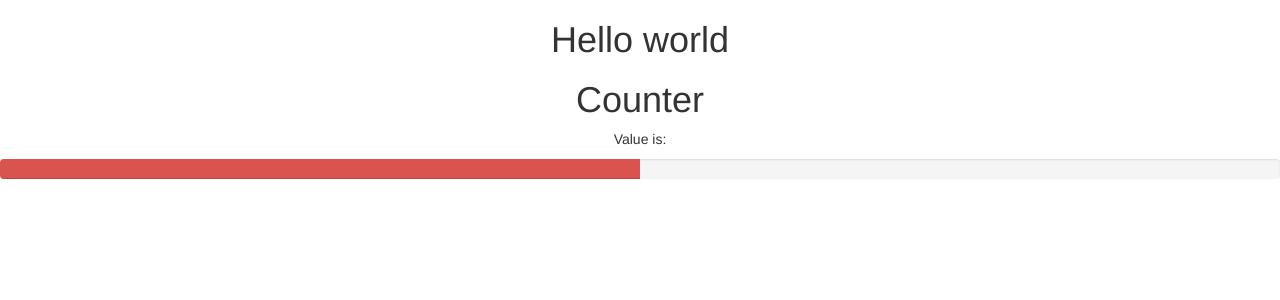
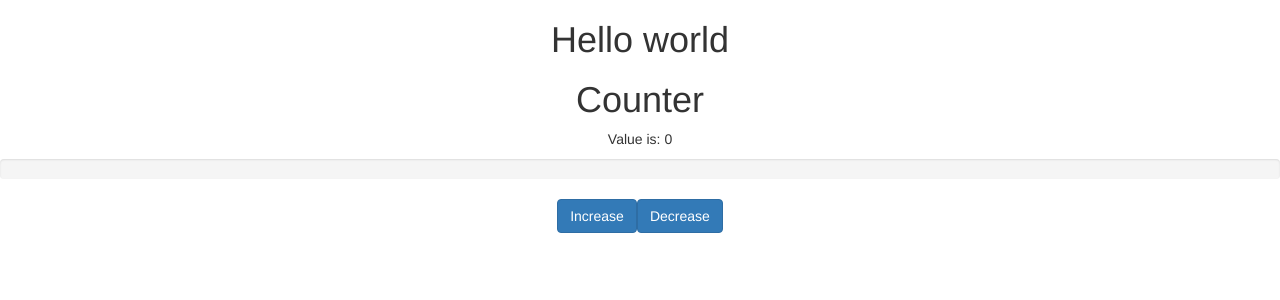
Before and after one commit to agnieszkajankowska/react-presentation, a React (Create React App) app: page / in a window 1280 px wide. Shown: the top 300 px of the page. Built offline with nearby package versions, Linux system fonts and the light colour scheme.

Commit message:
Counter component - smart component

```diff
--- a/src/App/Counter/Counter.js
+++ b/src/App/Counter/Counter.js
@@ -1,14 +1,35 @@
 import React from 'react'
-import { ProgressBar } from 'react-bootstrap'
+import {ProgressBar, Button} from 'react-bootstrap'
 
 
 export class Counter extends React.Component {
+    constructor() {
+        super()
+        this.state = {
+            value: 0,
+            minValue: 0,
+            maxValue: 20
+        }
+    }
+
     render() {
+
+        this.increaseBarValue = () =>
+            this.setState({value: Math.min(this.state.value + 1, this.state.maxValue)})
+
+        this.decreaseBarValue = () =>
+            this.setState({value: Math.max(this.state.value - 1, this.state.minValue)})
+
+        const computedStyle = this.state.value < 5 ? "success" : (this.state.value > 15 ?
+        "danger" : "warning")
+
         return (
             <div>
                 <h1>Counter</h1>
-                <p>Value is:</p>
-                <ProgressBar bsStyle="danger" now={50} />
+                <p>Value is: {this.state.value}</p>
+                <ProgressBar active bsStyle={computedStyle} now={this.state.value} max={this.state.maxValue}/>
+                <Button bsStyle="primary" onClick={this.increaseBarValue}>Increase</Button>
+                <Button bsStyle="primary" onClick={this.decreaseBarValue}>Decrease</Button>
             </div>
         )
     }
```
